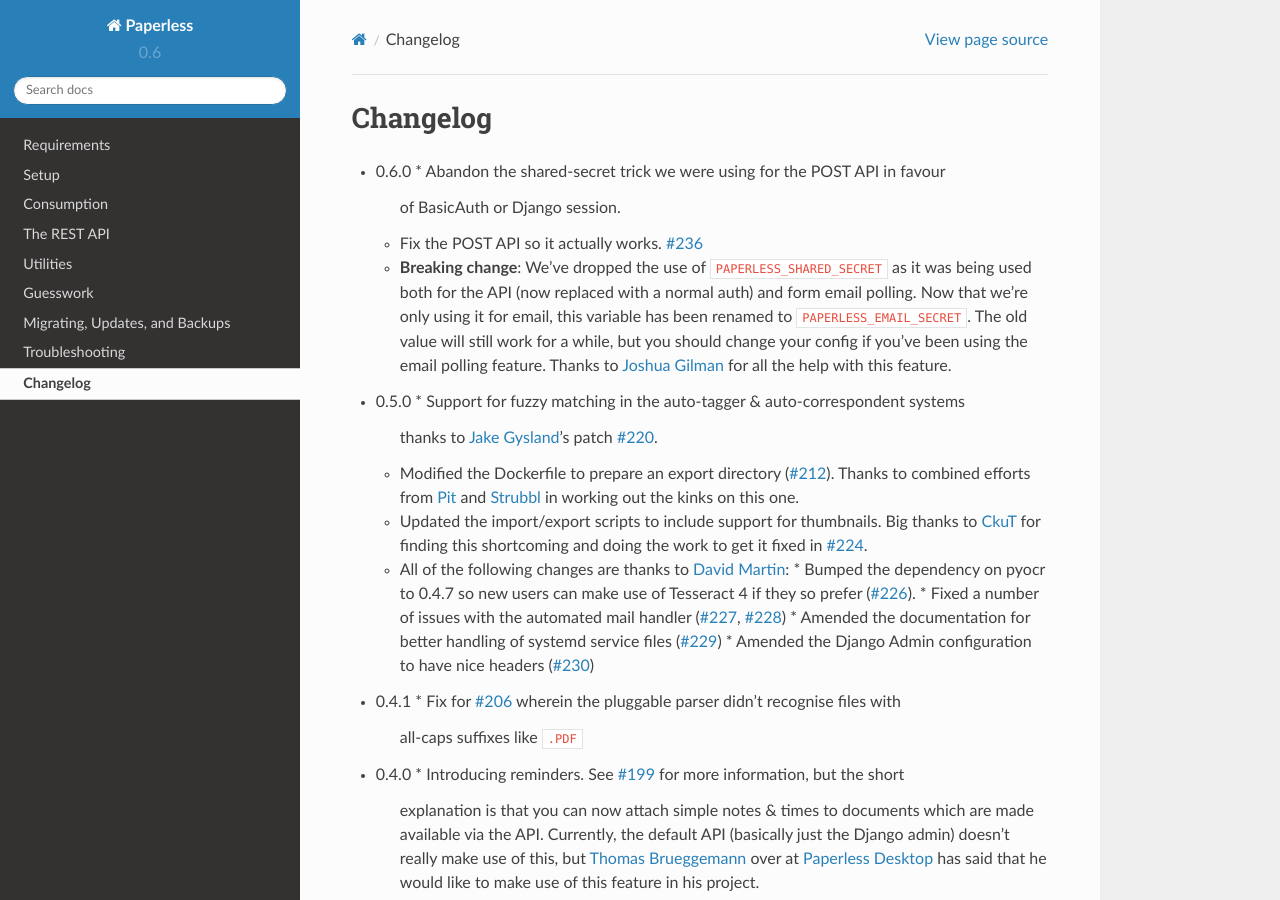
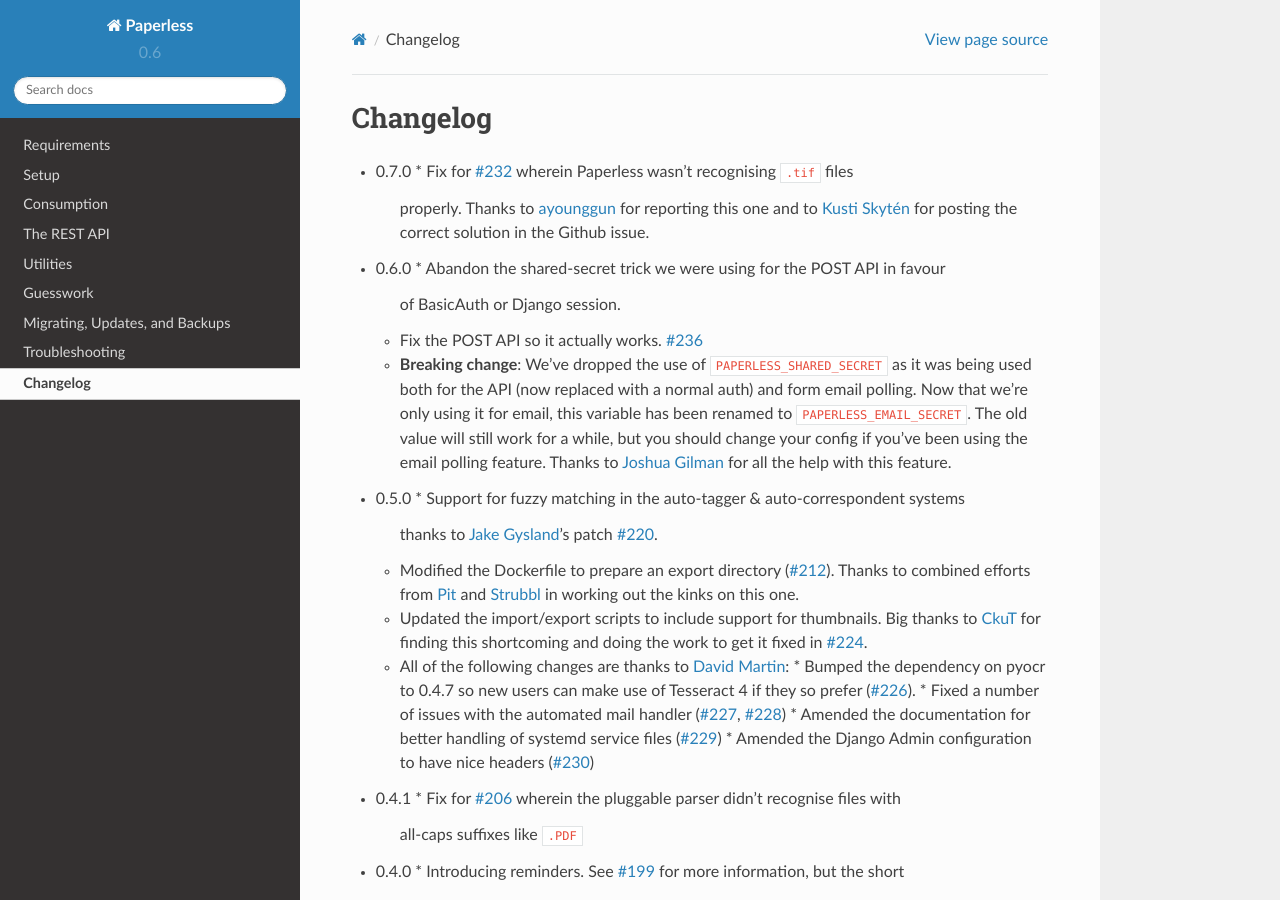
Before and after one commit to repoRangee/Large-scale, a Sphinx documentation site: the page built from docs/changelog.rst, in a window 1280 px wide and 900 px high. Built offline with Sphinx 7.4.7 and the Read the Docs theme 2.0.0, drawn with Linux system fonts in a browser that asks for light colours; formulas are drawn with MathJax 3.

Commit message:
Detect .tif files properly
Fixes #232

```diff
--- a/docs/changelog.rst
+++ b/docs/changelog.rst
@@ -1,5 +1,10 @@
 Changelog
 #########
+
+* 0.7.0
+  * Fix for `#232`_ wherein Paperless wasn't recognising ``.tif`` files
+    properly.  Thanks to `ayounggun`_ for reporting this one and to
+    `Kusti Skytén`_ for posting the correct solution in the Github issue.
 
 * 0.6.0
   * Abandon the shared-secret trick we were using for the POST API in favour
@@ -219,6 +224,8 @@ Changelog
 .. _David Martin: https://github.com/ddddavidmartin
 .. _Paperless Desktop: https://github.com/thomasbrueggemann/paperless-desktop
 .. _Joshua Gilman: https://github.com/jmgilman
+.. _ayounggun: https://github.com/ayounggun
+.. _Kusti Skytén: https://github.com/kskyten
 
 .. _#20: https://github.com/danielquinn/paperless/issues/20
 .. _#44: https://github.com/danielquinn/paperless/issues/44
@@ -256,4 +263,5 @@ Changelog
 .. _#228: https://github.com/danielquinn/paperless/pull/228
 .. _#229: https://github.com/danielquinn/paperless/pull/229
 .. _#230: https://github.com/danielquinn/paperless/pull/230
+.. _#232: https://github.com/danielquinn/paperless/issues/232
 .. _#236: https://github.com/danielquinn/paperless/issues/236
```
Also changed, not shown: 2 other files.
